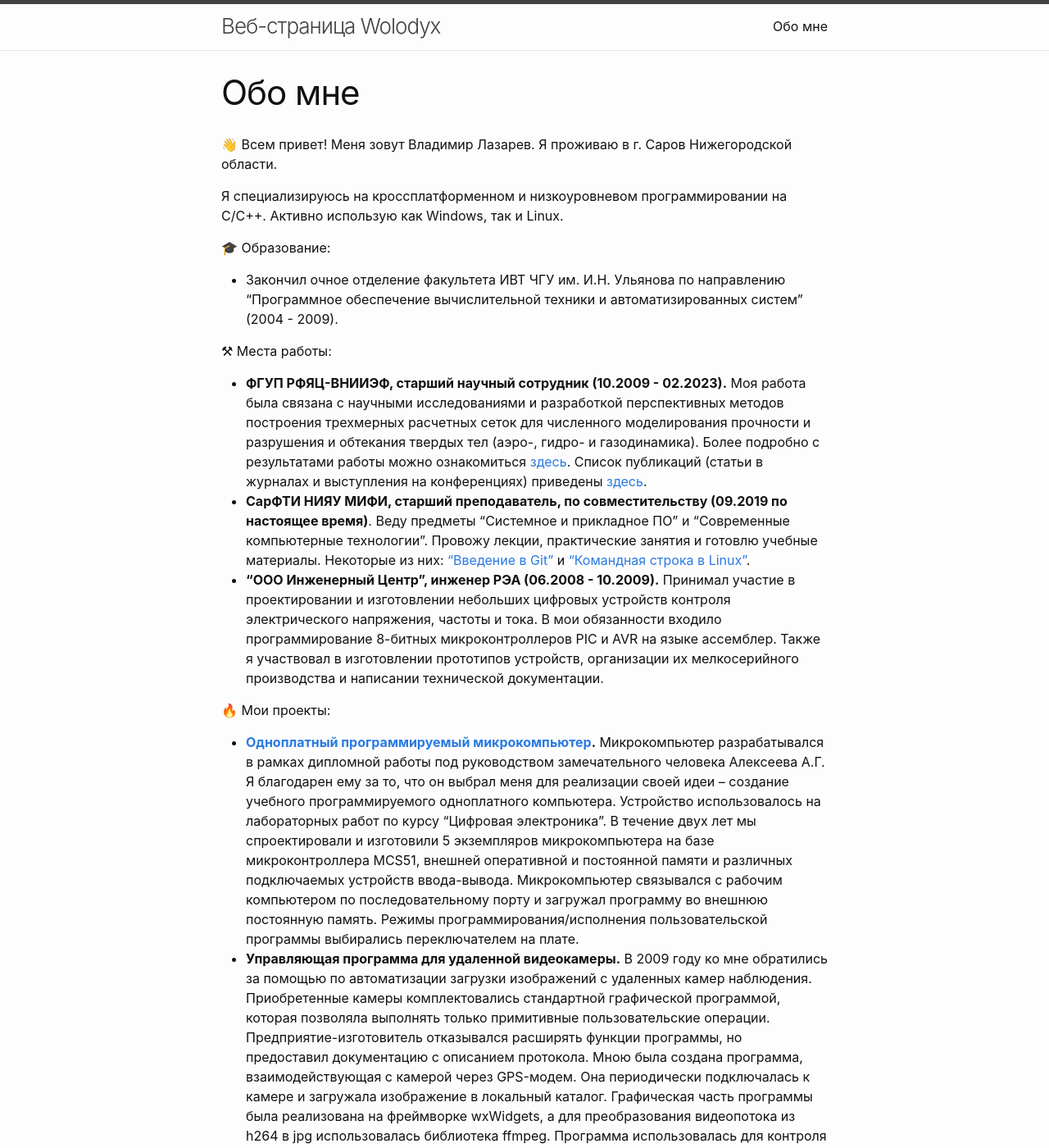
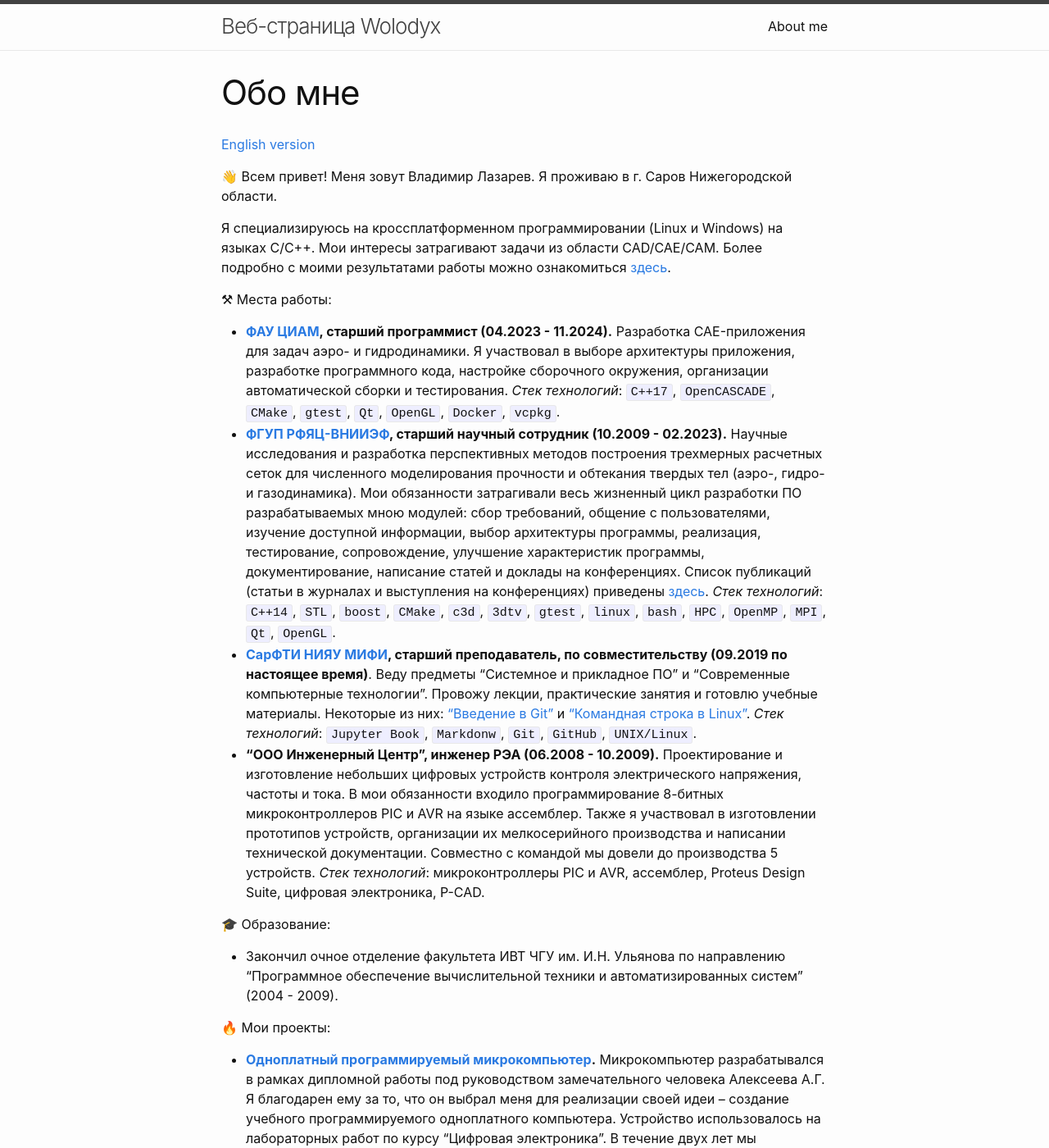
Before and after one commit to wolodyx/wolodyx.github.io, a Jekyll site: the page built from about-ru.md, in a window 1280 px wide and 1400 px high. Shown: the whole window at 82% size. Built offline with Jekyll 4.4.1, drawn with Linux system fonts in a browser that asks for light colours; Markdown is read by kramdown in place of the engine named in the settings; some of the changed text lies outside the part shown.

Commit message:
Update and translate to English

```diff
--- a/_config.yml
+++ b/_config.yml
@@ -20,4 +20,5 @@ commonmark:
 
 yandex_metrika: 92989892
 
-header_pages: ["about.md"]
+header_pages:
+  - about-en.md
--- a/about.md
+++ b/about-ru.md
@@ -4,29 +4,40 @@ title: Обо мне
 permalink: /about/
 ---
 
+[English version]({% link about-en.md %})
+
 &#128075; Всем привет!
 Меня зовут Владимир Лазарев.
 Я проживаю в г. Саров Нижегородской области.
 
-Я специализируюсь на кроссплатформенном и низкоуровневом программировании на C/C++.
-Активно использую как Windows, так и Linux.
+Я специализируюсь на кроссплатформенном программировании (Linux и Windows) на языках C/C++.
+Мои интересы затрагивают задачи из области CAD/CAE/CAM.
+Более подробно с моими результатами работы можно ознакомиться [здесь]({% link work-activity/cax-experience-ru.markdown %}).
+
+&#9874; Места работы:
+* **[ФАУ ЦИАМ](https://ciam.ru), старший программист (04.2023 - 11.2024).**
+  Разработка CAE-приложения для задач аэро- и гидродинамики.
+  Я участвовал в выборе архитектуры приложения, разработке программного кода, настройке сборочного окружения, организации автоматической сборки и тестирования.
+  *Стек технологий*: `C++17`, `OpenCASCADE`, `CMake`, `gtest`, `Qt`, `OpenGL`, `Docker`, `vcpkg`.
+* **[ФГУП РФЯЦ-ВНИИЭФ](https://www.vniief.ru), старший научный сотрудник (10.2009 - 02.2023).**
+  Научные исследования и разработка перспективных методов построения трехмерных расчетных сеток для численного моделирования прочности и обтекания твердых тел (аэро-, гидро- и газодинамика).
+  Мои обязанности затрагивали весь жизненный цикл разработки ПО разрабатываемых мною модулей: сбор требований, общение с пользователями, изучение доступной информации, выбор архитектуры программы, реализация, тестирование, сопровождение, улучшение характеристик программы, документирование, написание статей и доклады на конференциях.
+  Список публикаций (статьи в журналах и выступления на конференциях) приведены [здесь]({% link _posts/2022-03-27-publications.markdown %}).
+  *Стек технологий*: `C++14`, `STL`, `boost`, `CMake`, `c3d`, `3dtv`, `gtest`, `linux`, `bash`, `HPC`, `OpenMP`, `MPI`, `Qt`, `OpenGL`.
+* **[СарФТИ НИЯУ МИФИ](https://sarfti.ru), старший преподаватель, по совместительству (09.2019 по настоящее время)**.
+  Веду предметы "Системное и прикладное ПО" и "Современные компьютерные технологии".
+  Провожу лекции, практические занятия и готовлю учебные материалы.
+  Некоторые из них: ["Введение в Git"](https://wolodyx.github.io/git-intro) и ["Командная строка в Linux"](https://wolodyx.github.io/unixshell).
+  *Стек технологий*: `Jupyter Book`, `Markdonw`, `Git`, `GitHub`, `UNIX/Linux`.
+* **"ООО Инженерный Центр", инженер РЭА (06.2008 - 10.2009).**
+  Проектирование и изготовление небольших цифровых устройств контроля электрического напряжения, частоты и тока.
+  В мои обязанности входило программирование 8-битных микроконтроллеров PIC и AVR на языке ассемблер.
+  Также я участвовал в изготовлении прототипов устройств, организации их мелкосерийного производства и написании технической документации.
+  Совместно с командой мы довели до производства 5 устройств.
+  *Стек технологий*: микроконтроллеры PIC и AVR, ассемблер, Proteus Design Suite, цифровая электроника, P-CAD.
 
 &#127891; Образование:
 * Закончил очное отделение факультета ИВТ ЧГУ им. И.Н. Ульянова по направлению "Программное обеспечение вычислительной техники и автоматизированных систем" (2004 - 2009).
-
-&#9874; Места работы:
-* **ФГУП РФЯЦ-ВНИИЭФ, старший научный сотрудник (10.2009 - 02.2023).**
-  Моя работа была связана с научными исследованиями и разработкой перспективных методов построения трехмерных расчетных сеток для численного моделирования прочности и разрушения и обтекания твердых тел (аэро-, гидро- и газодинамика).
-  Более подробно с результатами работы можно ознакомиться [здесь]({% link work-activity/vniief.markdown %}).
-  Список публикаций (статьи в журналах и выступления на конференциях) приведены [здесь]({% link _posts/2022-03-27-publications.markdown %}).
-* **СарФТИ НИЯУ МИФИ, старший преподаватель, по совместительству (09.2019 по настоящее время)**.
-  Веду предметы "Системное и прикладное ПО" и "Современные компьютерные технологии".
-  Провожу лекции, практические занятия и готовлю учебные материалы.
-  Некоторые из них: ["Введение в Git"](https://wolodyx.github.io/git-intro) и ["Командная строка в Linux"](https://wolodyx.github.io/unixshell).
-* **"ООО Инженерный Центр", инженер РЭА (06.2008 - 10.2009).**
-  Принимал участие в проектировании и изготовлении небольших цифровых устройств контроля электрического напряжения, частоты и тока.
-  В мои обязанности входило программирование 8-битных микроконтроллеров PIC и AVR на языке ассемблер.
-  Также я участвовал в изготовлении прототипов устройств, организации их мелкосерийного производства и написании технической документации.
 
 &#128293; Мои проекты:
 * **[Одноплатный программируемый микрокомпьютер](https://github.com/wolodyx/EduBoard/blob/master/docs/diploma-presentation.pdf).**
@@ -46,9 +57,7 @@ permalink: /about/
   Программа использовалась для контроля состояния на участке федеральной дороги М7.
 
 
-
-
 ## Контактные данные
 
 * SPIN-код: 7486-2619
-* https://orcid.org/0000-0001-6270-7341
+* [GitHub](https://github.com/wolodyx)
```
Also changed, not shown: about-en.md (added, +66 -0 lines), work-activity/cax-experience-en.markdown (added, +69 -0 lines), work-activity/cax-experience-ru.markdown (renamed from work-activity/vniief.markdown, +15 -14 lines).
